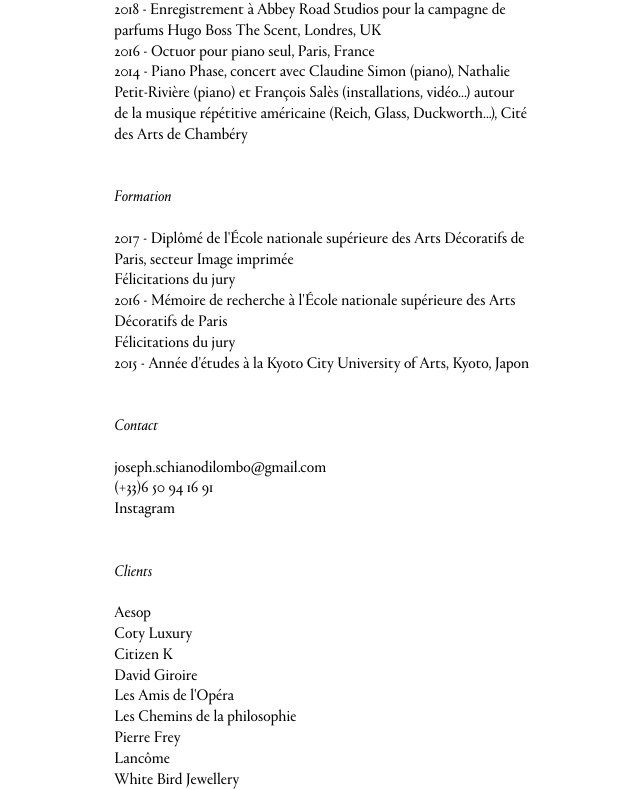
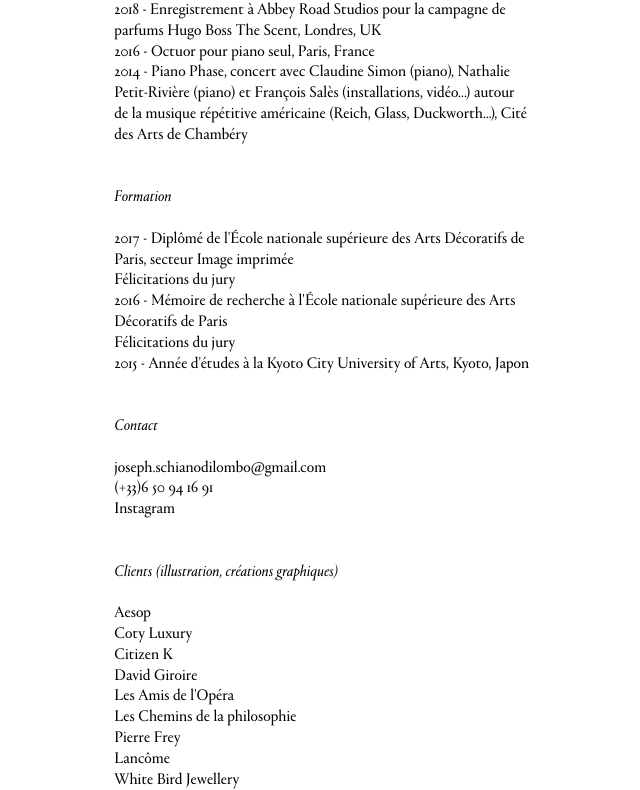
Before and after one commit to josephschianodilombo/josephschianodilombo.github.io, a plain HTML site: page informations.html in a window 1280 px wide. Shown: the part 1124-1914 px from the top of the page, without its empty margins (419-1059 px from the left). Drawn offline with nearby package versions, Linux system fonts and the light colour scheme.

Commit message:
Update informations.html

```diff
--- a/informations.html
+++ b/informations.html
@@ -165,7 +165,7 @@
         <br/>
         <a href="https://www.instagram.com/joseph.schiano.di.lombo" target="blank">Instagram</a>
         <br/><br/><br/>
-        <i>Clients</i>
+        <i>Clients (illustration, créations graphiques)</i>
         <br/><br/>
         Aesop
         <br/>
```
